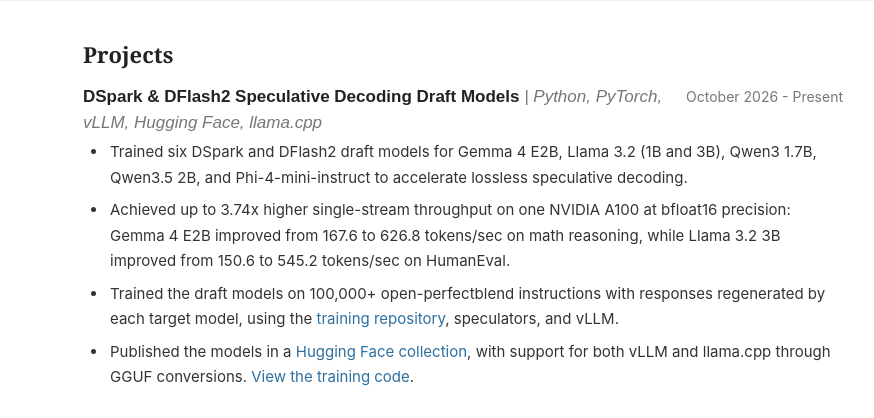
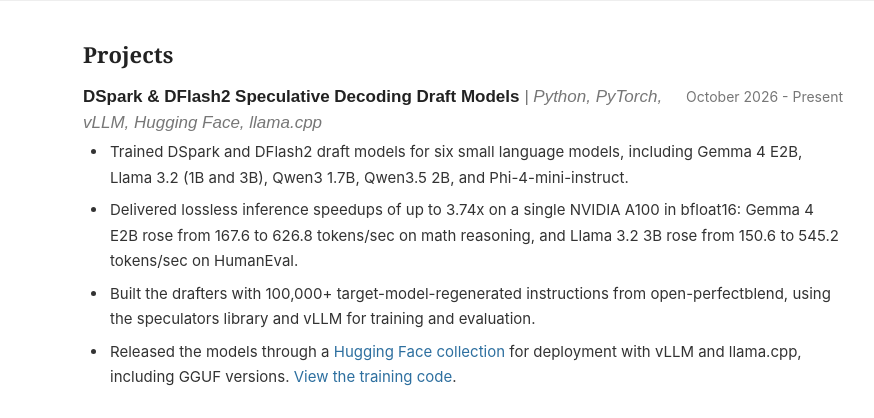
Before and after one commit to rasyosef/rasyosef.github.io, a plain HTML site: page projects.html in a window 1280 px wide. Shown: the part 76-494 px from the top of the page, 242-1116 px from the left. Drawn offline with Linux system fonts and the light colour scheme.

Commit message:
update project details

```diff
--- a/projects.html
+++ b/projects.html
@@ -39,10 +39,10 @@
           <article class="project">
             <div class="project-heading"><h3>DSpark &amp; DFlash2 Speculative Decoding Draft Models <span class="technologies">| Python, PyTorch, vLLM, Hugging Face, llama.cpp</span></h3><span class="date">October 2026 - Present</span></div>
             <ul>
-              <li>Trained six DSpark and DFlash2 draft models for Gemma 4 E2B, Llama 3.2 (1B and 3B), Qwen3 1.7B, Qwen3.5 2B, and Phi-4-mini-instruct to accelerate lossless speculative decoding.</li>
-              <li>Achieved up to 3.74x higher single-stream throughput on one NVIDIA A100 at bfloat16 precision: Gemma 4 E2B improved from 167.6 to 626.8 tokens/sec on math reasoning, while Llama 3.2 3B improved from 150.6 to 545.2 tokens/sec on HumanEval.</li>
-              <li>Trained the draft models on 100,000+ open-perfectblend instructions with responses regenerated by each target model, using the <a href="https://github.com/rasyosef/train-dspark-draft-models" target="_blank" rel="noreferrer">training repository</a>, speculators, and vLLM.</li>
-              <li>Published the models in a <a href="https://huggingface.co/collections/rasyosef/dspark-and-dflash2" target="_blank" rel="noreferrer">Hugging Face collection</a>, with support for both vLLM and llama.cpp through GGUF conversions. <a href="https://github.com/rasyosef/train-dspark-draft-models" target="_blank" rel="noreferrer">View the training code</a>.</li>
+              <li>Trained DSpark and DFlash2 draft models for six small language models, including Gemma 4 E2B, Llama 3.2 (1B and 3B), Qwen3 1.7B, Qwen3.5 2B, and Phi-4-mini-instruct.</li>
+              <li>Delivered lossless inference speedups of up to 3.74x on a single NVIDIA A100 in bfloat16: Gemma 4 E2B rose from 167.6 to 626.8 tokens/sec on math reasoning, and Llama 3.2 3B rose from 150.6 to 545.2 tokens/sec on HumanEval.</li>
+              <li>Built the drafters with 100,000+ target-model-regenerated instructions from open-perfectblend, using the speculators library and vLLM for training and evaluation.</li>
+              <li>Released the models through a <a href="https://huggingface.co/collections/rasyosef/dspark-and-dflash2" target="_blank" rel="noreferrer">Hugging Face collection</a> for deployment with vLLM and llama.cpp, including GGUF versions. <a href="https://github.com/rasyosef/train-dspark-draft-models" target="_blank" rel="noreferrer">View the training code</a>.</li>
             </ul>
           </article>
           <article class="project">
```
Also changed, not shown: index.html (+1 -1 lines).
